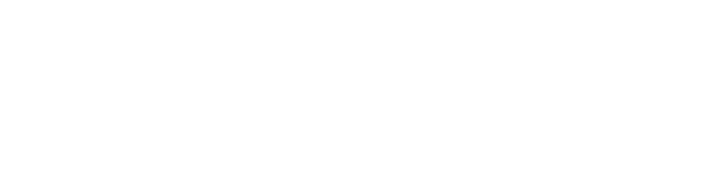
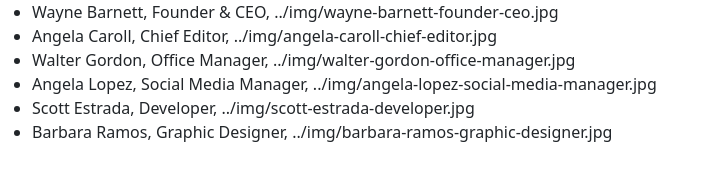
Before and after one commit to FrancescoGentileDev/js-our-team, a plain HTML site: page index.html in a window 1280 px wide. Shown: the whole page, without its empty margins (0-705 px from the left). Drawn offline with nearby package versions, Linux system fonts and the light colour scheme.

Commit message:
✨ feat(SCRIPT): milestone 1

```diff
--- a/index.html
+++ b/index.html
@@ -16,8 +16,8 @@
     <!--#endregion BOOTSTRAP ICON-->
 
     <!--#region BOOTSTRAP-->
-    <!-- <link href="https://cdn.jsdelivr.net/npm/bootstrap@5.2.0/dist/css/bootstrap.min.css" rel="stylesheet"
-    integrity="sha384-gH2yIJqKdNHPEq0n4Mqa/HGKIhSkIHeL5AyhkYV8i59U5AR6csBvApHHNl/vI1Bx" crossorigin="anonymous"> -->
+    <link href="https://cdn.jsdelivr.net/npm/bootstrap@5.2.0/dist/css/bootstrap.min.css" rel="stylesheet"
+    integrity="sha384-gH2yIJqKdNHPEq0n4Mqa/HGKIhSkIHeL5AyhkYV8i59U5AR6csBvApHHNl/vI1Bx" crossorigin="anonymous">
     <!--#endregion BOOTSTRAP-->
 
     <!--#region MY UTILS-->
@@ -32,7 +32,11 @@
 
 
 
+    <div class="about-us-1">
+        <ul>
 
+        </ul>
+    </div>
 
 
 
--- a/javascript/script.js
+++ b/javascript/script.js
@@ -0,0 +1,40 @@
+// Wayne Barnett	Founder & CEO	wayne-barnett-founder-ceo.jpg
+// 'Angela Caroll',	'Chief Editor',	'angela-caroll-chief-editor.jpg'
+// 'Walter Gordon',	'Office Manager',	'walter-gordon-office-manager.jpg'
+// 'Angela Lopez'	'Social Media Manager'	'angela-lopez-social-media-manager.jpg'
+// 'Scott Estrada'	'Developer'	'scott-estrada-developer.jpg'
+// 'Barbara Ramos'	'Graphic Designer'	'barbara-ramos-graphic-designer.jpg'
+
+
+//AVEVO VOGLIA DI SPERIMENTARE CON LE CLASSI NON VOLETEMENE ❤
+class Member {
+  constructor(fullname, position, image) {
+    this.name = fullname.split(" ")[0];
+    this.lastName = fullname.split(" ")[1];
+    this.fullname = fullname;
+    this.position = position;
+    this.image = "../img/" + image;
+  }
+}
+
+const team = [];
+
+
+//RIEMPIO IL TEAM
+team.push(new Member("Wayne Barnett", "Founder & CEO", "wayne-barnett-founder-ceo.jpg"));
+team.push(new Member("Angela Caroll", "Chief Editor", "angela-caroll-chief-editor.jpg"));
+team.push(new Member("Walter Gordon", "Office Manager", "walter-gordon-office-manager.jpg"));
+team.push(new Member("Angela Lopez", "Social Media Manager", "angela-lopez-social-media-manager.jpg"));
+team.push(new Member("Scott Estrada", "Developer", "scott-estrada-developer.jpg"));
+team.push(new Member("Barbara Ramos", "Graphic Designer", "barbara-ramos-graphic-designer.jpg"));
+
+//MILESTONE 1
+console.log(team)
+const listElement = document.querySelector('.about-us-1 > ul');
+for (element of team) {
+    const listItem = document.createElement("li");
+    listItem.append(`${element.fullname}, ${element.position}, ${element.image}`)
+    listElement.append(listItem)
+}
+
+//MILESTONE 2
```
